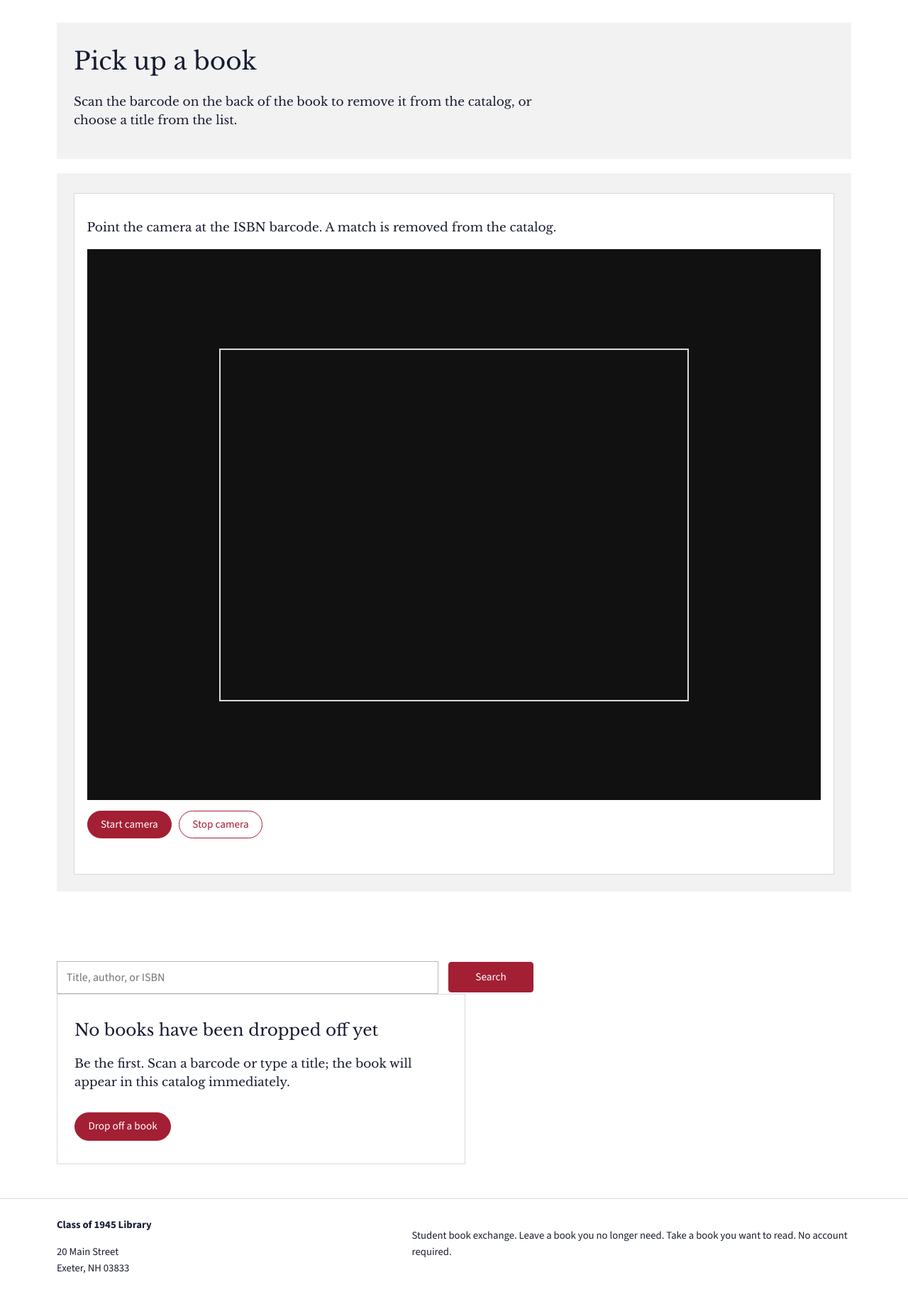
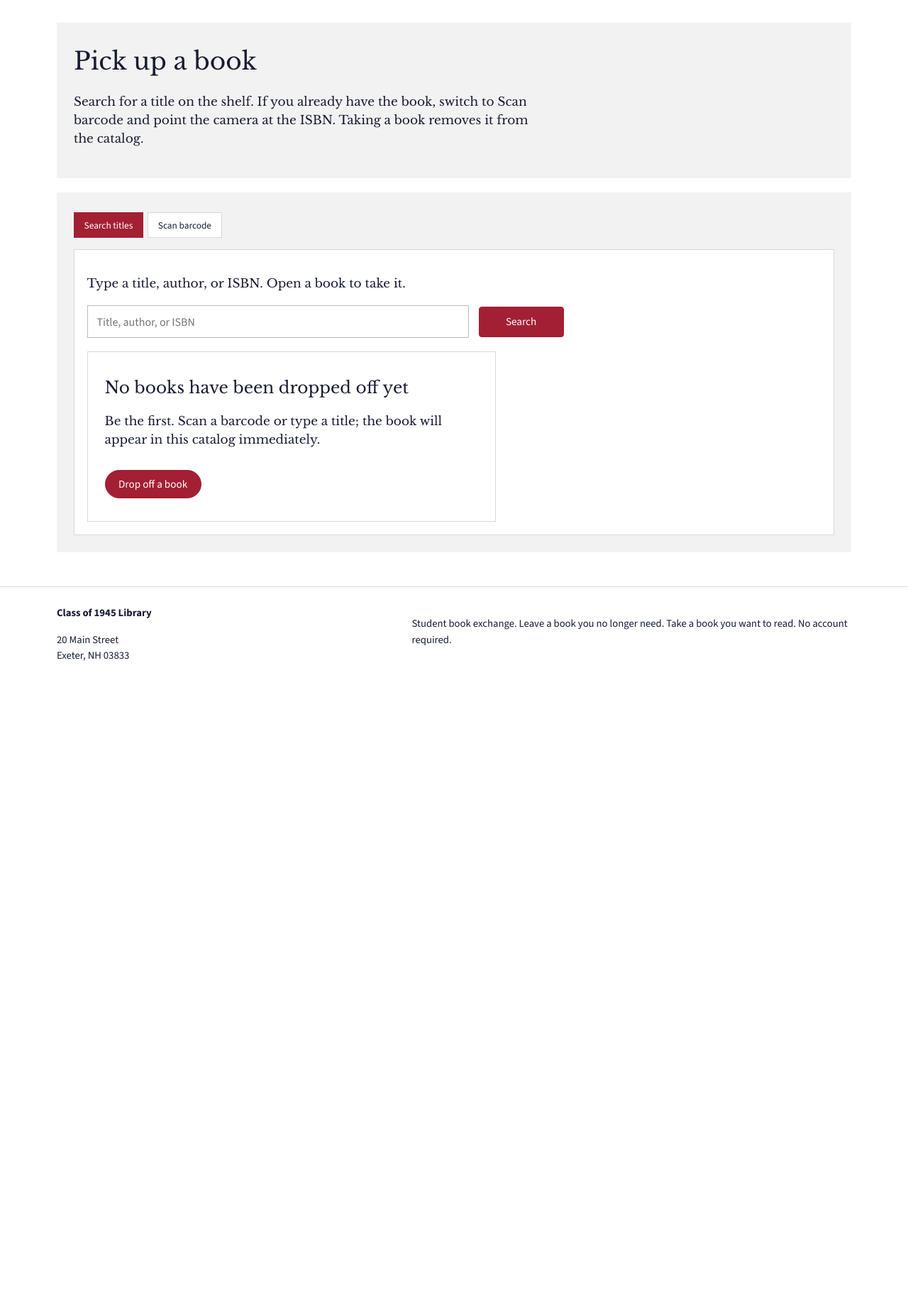
Before and after one commit to aaryangpatel/LendingLibrary, a FastAPI app: template src/lending_library/templates/pickup.html in a window 1280 px wide. Shown: the part 130-1974 px from the top of the page at 71% size. After the commit the page ends 1061 px from the top, so only its background shows below. Run offline with FastAPI, Linux system fonts and the light colour scheme; the template is opened without the code that fills it, so the values that code supplies are empty; parts of the project's set-up code (start-up, migrations or seed data) failed here and were passed over.

Commit message:
<FEAT>: Update book pickup UI

```diff
--- a/src/lending_library/static/css/style.css
+++ b/src/lending_library/static/css/style.css
@@ -406,6 +406,11 @@ main {
   max-width: 42rem;
 }
 
+.intake-panel .catalog-search.compact {
+  margin-top: 0.75rem;
+  margin-bottom: 1.15rem;
+}
+
 .book-detail {
   margin: 2rem auto 3rem;
   display: grid;
--- a/src/lending_library/static/js/pickup.js
+++ b/src/lending_library/static/js/pickup.js
@@ -1,7 +1,8 @@
 /**
  * Pickup barcode scanner for the Exeter lending library.
  *
- * Scans an ISBN on /pickup and removes that title from the catalog.
+ * Controls search vs barcode scan on /pickup. Search is the default.
+ * Scanning an ISBN removes that title from the catalog.
  *
  * Usage:
  *   Included by pickup.html after the ZXing script.
@@ -18,6 +19,26 @@ let barcodeDetector = null;
 let zxingReader = null;
 let lastIsbn = "";
 let removing = false;
+
+/**
+ * Switch the visible pickup panel and matching tab.
+ *
+ * @param {string} panelName - search or scan.
+ * @returns {void}
+ */
+function showPanel(panelName) {
+  document.querySelectorAll(".method-tab").forEach((tab) => {
+    tab.classList.toggle("is-active", tab.dataset.panel === panelName);
+  });
+  document.querySelectorAll(".intake-panel").forEach((panel) => {
+    const active = panel.dataset.panel === panelName;
+    panel.classList.toggle("is-active", active);
+    panel.hidden = !active;
+  });
+  if (panelName !== "scan") {
+    stopCamera();
+  }
+}
 
 /**
  * Write a short status message next to the pickup scanner.
@@ -161,4 +182,8 @@ stopScanButton.addEventListener("click", () => {
   setStatus("Camera stopped.");
 });
 
+document.querySelectorAll(".method-tab").forEach((tab) => {
+  tab.addEventListener("click", () => showPanel(tab.dataset.panel));
+});
+
 window.addEventListener("pagehide", stopCamera);
--- a/src/lending_library/templates/base.html
+++ b/src/lending_library/templates/base.html
@@ -11,7 +11,7 @@
       rel="stylesheet"
     />
     <link rel="icon" href="/static/favicon.svg" type="image/svg+xml" />
-    <link rel="stylesheet" href="/static/css/style.css?v=5" />
+    <link rel="stylesheet" href="/static/css/style.css?v=6" />
     <script src="https://unpkg.com/htmx.org@2.0.4" defer></script>
     {% block head %}{% endblock %}
   </head>
--- a/src/lending_library/templates/pickup.html
+++ b/src/lending_library/templates/pickup.html
@@ -4,27 +4,24 @@
   <section class="page-intro">
     <h1>Pick up a book</h1>
     <p>
-      Scan the barcode on the back of the book to remove it from the catalog,
-      or choose a title from the list.
+      Search for a title on the shelf. If you already have the book, switch to
+      Scan barcode and point the camera at the ISBN. Taking a book removes it
+      from the catalog.
     </p>
   </section>
 
   <section class="intake">
-    <div class="intake-panel is-active">
-      <p class="panel-lead">Point the camera at the ISBN barcode. A match is removed from the catalog.</p>
-      <div class="scanner-frame">
-        <video id="pickup-video" autoplay muted playsinline></video>
-        <div class="scanner-overlay" aria-hidden="true"></div>
+    <div class="intake-methods" role="tablist" aria-label="Pick-up methods">
+      <button type="button" class="method-tab is-active" data-panel="search" id="tab-search">
+        Search titles
+      </button>
+      <button type="button" class="method-tab" data-panel="scan" id="tab-scan">
+        Scan barcode
+      </button>
     </div>
-      <div class="panel-actions">
-        <button type="button" class="btn btn-solid" id="pickup-start-scan">Start camera</button>
-        <button type="button" class="btn btn-outline" id="pickup-stop-scan" hidden>Stop camera</button>
-      </div>
-      <p class="status-line" id="pickup-scan-status"></p>
-    </div>
-  </section>
 
-  <section class="section">
+    <div class="intake-panel is-active" id="panel-search" data-panel="search">
+      <p class="panel-lead">Type a title, author, or ISBN. Open a book to take it.</p>
       <form
         class="catalog-search compact"
         method="get"
@@ -48,9 +45,23 @@
       <div id="catalog-results">
         {% include "partials/book_grid.html" %}
       </div>
+    </div>
+
+    <div class="intake-panel" id="panel-scan" data-panel="scan" hidden>
+      <p class="panel-lead">Use the barcode on the back of the book. A match is removed from the catalog.</p>
+      <div class="scanner-frame">
+        <video id="pickup-video" autoplay muted playsinline></video>
+        <div class="scanner-overlay" aria-hidden="true"></div>
+      </div>
+      <div class="panel-actions">
+        <button type="button" class="btn btn-solid" id="pickup-start-scan">Start camera</button>
+        <button type="button" class="btn btn-outline" id="pickup-stop-scan" hidden>Stop camera</button>
+      </div>
+      <p class="status-line" id="pickup-scan-status"></p>
+    </div>
   </section>
 {% endblock %}
 {% block scripts %}
   <script src="https://unpkg.com/@zxing/library@0.21.3"></script>
-  <script src="/static/js/pickup.js?v=1"></script>
+  <script src="/static/js/pickup.js?v=2"></script>
 {% endblock %}
```
Lines whose indentation alone changed are shown as unchanged.
